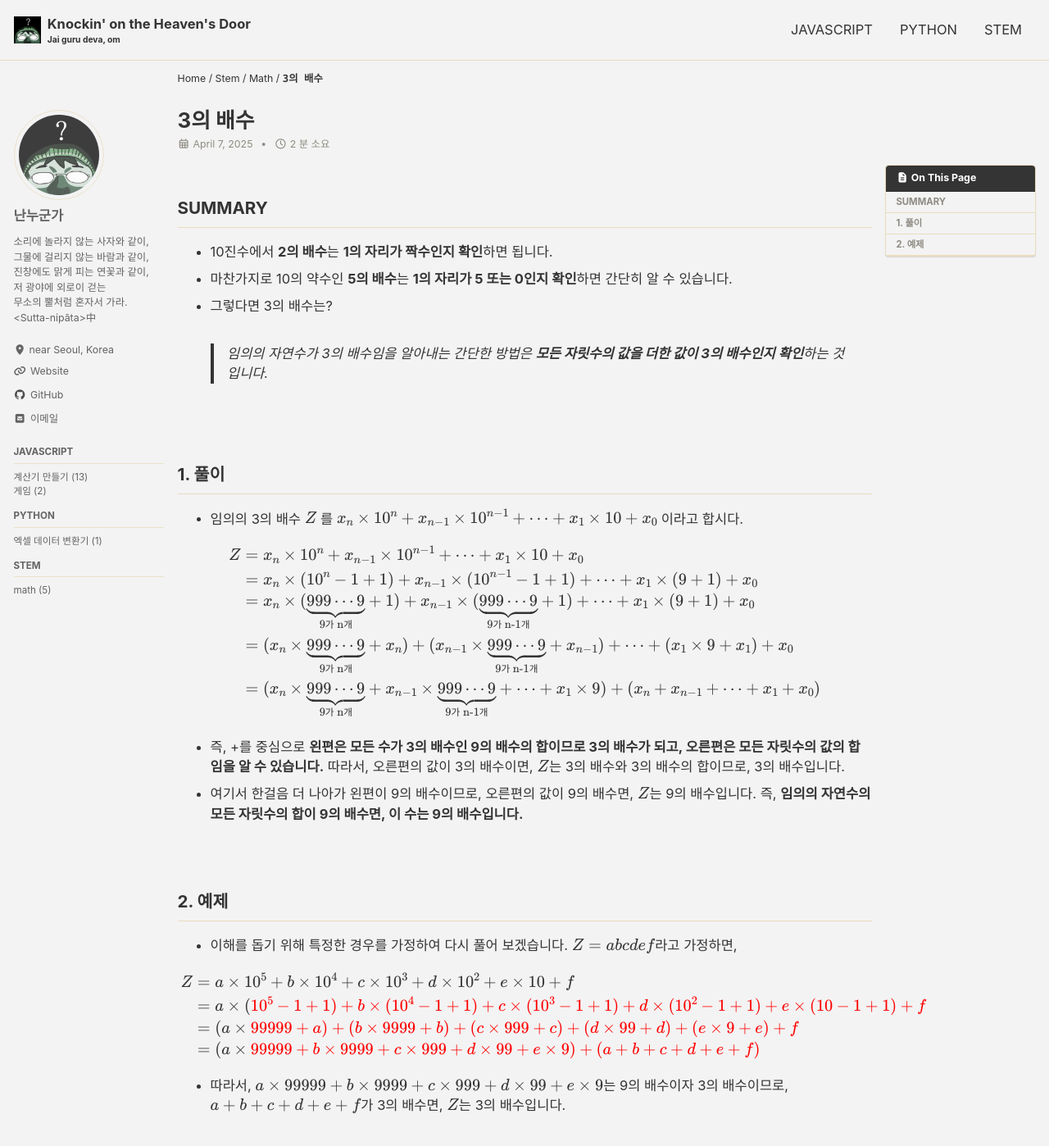
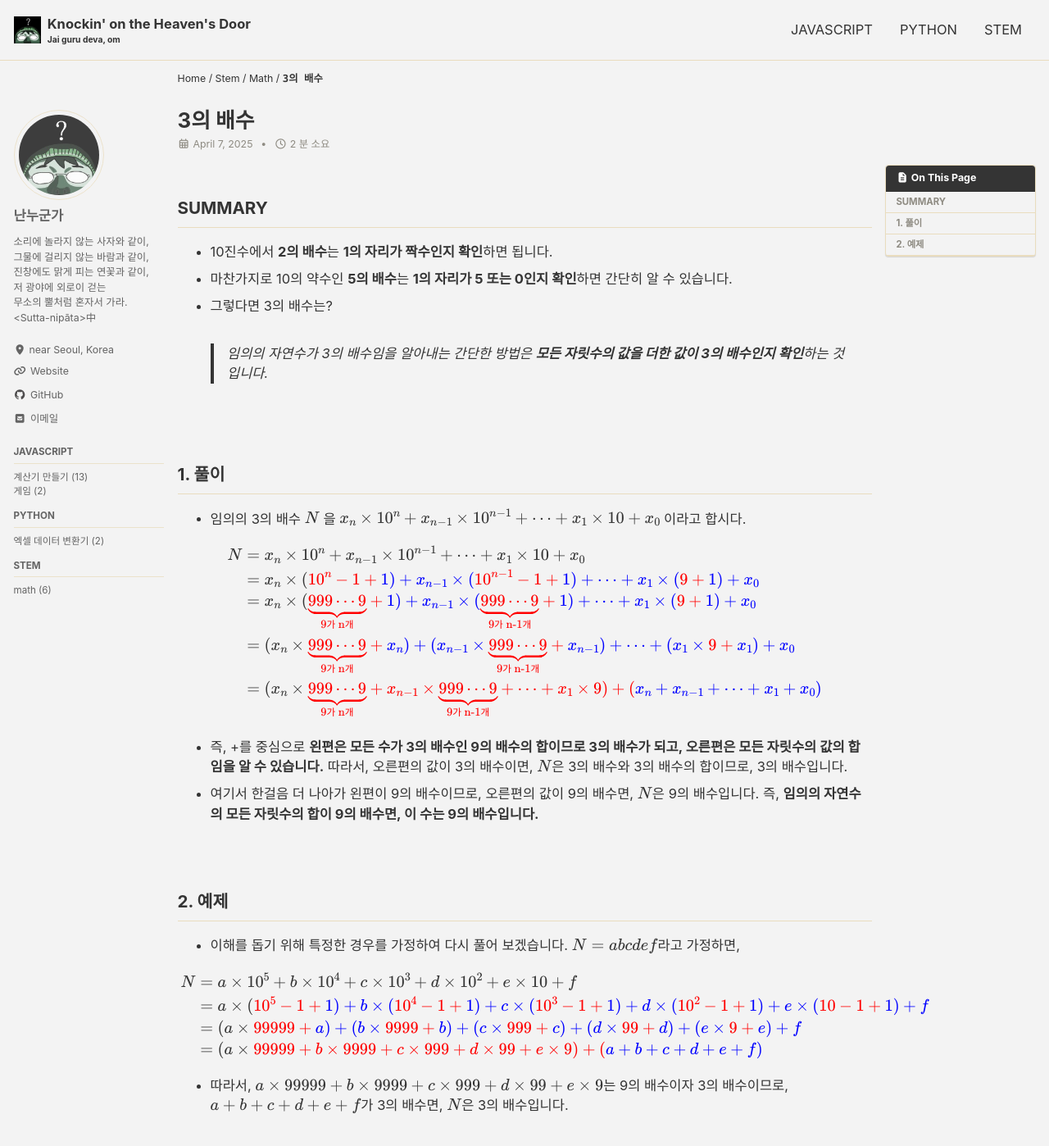
Before and after one commit to bug29/bug29.github.io, a Jekyll site: the page built from _posts/stem/math/2025-04-07-3의배수.md, in a window 1280 px wide and 1400 px high. Shown: the whole window at 82% size. Built offline with Jekyll 4.4.1, drawn with Linux system fonts in a browser that asks for light colours; cached includes are drawn as plain includes; formulas are drawn with MathJax 3; comment, search, counter and statistics services are not loaded.

```diff
--- a/_includes/category-list.html
+++ b/_includes/category-list.html
@@ -12,7 +12,7 @@
     <strong><i class="fas fa-fw fa-folder-open" aria-hidden="true"></i> {{ site.data.ui-text[site.locale].categories_label | default: "Categories:" }} </strong>
     <span itemprop="keywords">
     {% for category_word in categories_sorted %}
-      <a href="{{ category_word | slugify | prepend: path_type | prepend: site.category_archive.path | relative_url }}" class="page__taxonomy-item p-category" rel="tag">{{ category_word }}</a>{% unless forloop.last %}<span class="sep">, </span>{% endunless %}
+      <a href="{{ category_word | append: '' | slugify | prepend: path_type | prepend: site.category_archive.path | relative_url }}" class="page__taxonomy-item p-category" rel="tag">{{ category_word }}</a>{% unless forloop.last %}<span class="sep">, </span>{% endunless %}
     {% endfor %}
     </span>
   </p>
--- a/_includes/posts-taxonomy.html
+++ b/_includes/posts-taxonomy.html
@@ -10,7 +10,7 @@
     {% for item in include.taxonomies %}
       {% if item[1].size == i %}
         <li>
-          <a href="#{{ item[0] | slugify }}">
+          <a href="#{{ item[0] | append: '' | slugify }}">
             <strong>{{ item[0] }}</strong> <span class="taxonomy__count">{{ i }}</span>
           </a>
         </li>
@@ -23,7 +23,7 @@
 {% for i in (1..items_max) reversed %}
   {% for taxonomy in include.taxonomies %}
     {% if taxonomy[1].size == i %}
-      <section id="{{ taxonomy[0] | slugify }}" class="taxonomy__section">
+      <section id="{{ taxonomy[0] | append: '' | slugify }}" class="taxonomy__section">
         <h2 class="archive__subtitle">{{ taxonomy[0] }}</h2>
         <div class="entries-{{ entries_layout }}">
           {% for post in taxonomy.last %}
--- a/_includes/tag-list.html
+++ b/_includes/tag-list.html
@@ -12,7 +12,7 @@
     <strong><i class="fas fa-fw fa-tags" aria-hidden="true"></i> {{ site.data.ui-text[site.locale].tags_label | default: "Tags:" }} </strong>
     <span itemprop="keywords">
     {% for tag_word in tags_sorted %}
-      <a href="{{ tag_word | slugify | prepend: path_type | prepend: site.tag_archive.path | relative_url }}" class="page__taxonomy-item p-category" rel="tag">{{ tag_word }}</a>{% unless forloop.last %}<span class="sep">, </span>{% endunless %}
+      <a href="{{ tag_word | append: '' | slugify | prepend: path_type | prepend: site.tag_archive.path | relative_url }}" class="page__taxonomy-item p-category" rel="tag">{{ tag_word }}</a>{% unless forloop.last %}<span class="sep">, </span>{% endunless %}
     {% endfor %}
     </span>
   </p>
--- a/_posts/stem/math/2025-04-07-3의배수.md
+++ b/_posts/stem/math/2025-04-07-3의배수.md
@@ -22,34 +22,34 @@ use_math: true
 
 ## 1. 풀이
 
-- 임의의 3의 배수 $ Z $ 를 $ x_n \times 10^n + x_{n-1} \times 10^{n-1} + \cdots + x_1 \times 10 + x_0 $ 이라고 합시다.
+- 임의의 3의 배수 $ N $ 을 $ x_n \times 10^n + x_{n-1} \times 10^{n-1} + \cdots + x_1 \times 10 + x_0 $ 이라고 합시다.
 
 $$
 \begin{aligned}
-Z &= x_n \times 10^n + x_{n-1} \times 10^{n-1} + \cdots + x_1 \times 10 + x_0 \\
-&= x_n \times (10^n-1+1) + x_{n-1} \times (10^{n-1}-1+1) + \cdots + x_1 \times (9+1) + x_0 \\
-&= x_n \times (\underbrace{999\cdots9}_{\text{9가 n개}}+1) + x_{n-1} \times (\underbrace{999\cdots9}_{\text{9가 n-1개}}+1) + \cdots + x_1 \times (9+1) + x_0 \\
-&= (x_n \times \underbrace{999\cdots9}_{\text{9가 n개}} + x_n) + (x_{n-1} \times \underbrace{999\cdots9}_{\text{9가 n-1개}} + x_{n-1}) + \cdots + (x_1 \times 9 + x_1) + x_0 \\
-&= (x_n \times \underbrace{999\cdots9}_{\text{9가 n개}} + x_{n-1} \times \underbrace{999\cdots9}_{\text{9가 n-1개}} + \cdots + x_1 \times 9) + (x_n + x_{n-1} + \cdots + x_1 + x_0) \\
+N &= x_n \times 10^n + x_{n-1} \times 10^{n-1} + \cdots + x_1 \times 10 + x_0 \\
+&= x_n \times (\color{red}{10^n-1}+\color{blue}{1}) + x_{n-1} \times (\color{red}{10^{n-1}-1}+\color{blue}{1}) + \cdots + x_1 \times (\color{red}{9}+\color{blue}{1}) + x_0 \\
+&= x_n \times (\color{red}{\underbrace{999\cdots9}_{\text{9가 n개}}}+\color{blue}{1}) + x_{n-1} \times (\color{red}{\underbrace{999\cdots9}_{\text{9가 n-1개}}}+\color{blue}{1}) + \cdots + x_1 \times (\color{red}{9}+\color{blue}{1}) + x_0 \\
+&= (x_n \times \color{red}{\underbrace{999\cdots9}_{\text{9가 n개}}} + \color{blue}{x_n}) + (x_{n-1} \times \color{red}{\underbrace{999\cdots9}_{\text{9가 n-1개}}} + \color{blue}{x_{n-1}}) + \cdots + (x_1 \times \color{red}{9} + \color{blue}{x_1}) + x_0 \\
+&= (x_n \times \color{red}{\underbrace{999\cdots9}_{\text{9가 n개}}} + x_{n-1} \times \color{red}{\underbrace{999\cdots9}_{\text{9가 n-1개}}} + \cdots + x_1 \times \color{red}{9}) + (\color{blue}{x_n} + \color{blue}{x_{n-1}} + \cdots + \color{blue}{x_1} + x_0) \\
 \end{aligned}
 $$
 
--  즉, +를 중심으로 **왼편은 모든 수가 3의 배수인 9의 배수의 합이므로 3의 배수가 되고, 오른편은 모든 자릿수의 값의 합임을 알 수 있습니다.** 따라서, 오른편의 값이 3의 배수이면, $ Z $는 3의 배수와 3의 배수의 합이므로, 3의 배수입니다.
-- 여기서 한걸음 더 나아가 왼편이 9의 배수이므로, 오른편의 값이 9의 배수면, $ Z $는 9의 배수입니다. 즉, **임의의 자연수의 모든 자릿수의 합이 9의 배수면, 이 수는 9의 배수입니다.**
+-  즉, +를 중심으로 **왼편은 모든 수가 3의 배수인 9의 배수의 합이므로 3의 배수가 되고, 오른편은 모든 자릿수의 값의 합임을 알 수 있습니다.** 따라서, 오른편의 값이 3의 배수이면, $ N $은 3의 배수와 3의 배수의 합이므로, 3의 배수입니다.
+- 여기서 한걸음 더 나아가 왼편이 9의 배수이므로, 오른편의 값이 9의 배수면, $ N $은 9의 배수입니다. 즉, **임의의 자연수의 모든 자릿수의 합이 9의 배수면, 이 수는 9의 배수입니다.**
 
 <br/>
 
 ## 2. 예제
 
-- 이해를 돕기 위해 특정한 경우를 가정하여 다시 풀어 보겠습니다. $ Z = abcdef $라고 가정하면,
+- 이해를 돕기 위해 특정한 경우를 가정하여 다시 풀어 보겠습니다. $ N = abcdef $라고 가정하면,
 
 $$
 \begin{aligned}
-Z &= a \times 10^5 + b \times 10^4 + c \times 10^3 + d \times 10^2 + e \times 10 + f \\
-&= a \times (\color{red}{10^5-1}+1) + b \times (\color{red}{10^4-1}+1) + c \times (\color{red}{10^3-1}+1) + d \times (\color{red}{10^2-1}+1) + e \times (\color{red}{10-1}+1) + f \\
-&= (a \times \color{red}{99999} + a) + (b \times \color{red}{9999} + b) + (c \times \color{red}{999} + c) + (d \times \color{red}{99} + d) + (e \times \color{red}{9} + e) + f \\
-&= (a \times \color{red}{99999} + b \times \color{red}{9999} + c \times \color{red}{999} + d \times \color{red}{99} + e \times \color{red}{9}) + (a+b+c+d+e+f)
+N &= a \times 10^5 + b \times 10^4 + c \times 10^3 + d \times 10^2 + e \times 10 + f \\
+&= a \times (\color{red}{10^5-1}+\color{blue}{1}) + b \times (\color{red}{10^4-1}+\color{blue}{1}) + c \times (\color{red}{10^3-1}+\color{blue}{1}) + d \times (\color{red}{10^2-1}+\color{blue}{1}) + e \times (\color{red}{10-1}+\color{blue}{1}) + f \\
+&= (a \times \color{red}{99999} + \color{blue}{a}) + (b \times \color{red}{9999} + \color{blue}{b}) + (c \times \color{red}{999} + \color{blue}{c}) + (d \times \color{red}{99} + \color{blue}{d}) + (e \times \color{red}{9} + \color{blue}{e}) + f \\
+&= (a \times \color{red}{99999} + b \times \color{red}{9999} + c \times \color{red}{999} + d \times \color{red}{99} + e \times \color{red}{9}) + (\color{blue}{a}+\color{blue}{b}+\color{blue}{c}+\color{blue}{d}+\color{blue}{e}+f)
 \end{aligned}
 $$
 
-- 따라서, $ a \times 99999 + b \times 9999 + c \times 999 + d \times 99 + e \times 9 $는 9의 배수이자 3의 배수이므로, $ a+b+c+d+e+f $가 3의 배수면, $ Z $는 3의 배수입니다.
+- 따라서, $ a \times 99999 + b \times 9999 + c \times 999 + d \times 99 + e \times 9 $는 9의 배수이자 3의 배수이므로, $ a+b+c+d+e+f $가 3의 배수면, $ N $은 3의 배수입니다.
--- /dev/null
+++ b/assets/js/activate-mermaid.js
@@ -0,0 +1,5 @@
+document.addEventListener("DOMContentLoaded", function () {
+  if (typeof mermaid !== 'undefined') {
+    mermaid.initialize({ startOnLoad: true });
+  }
+});
```
Also changed, not shown: _posts/python/xlsxToJson/2025-04-26-엑셀데이터변환기-프로그램구성.md (added, +23 -0 lines), _posts/stem/math/2025-07-20-카프리카상수.html (added, +112 -0 lines), Gemfile.lock, assets/images/python/xlsx/xlsx-2025-04-13-01.png (added).
